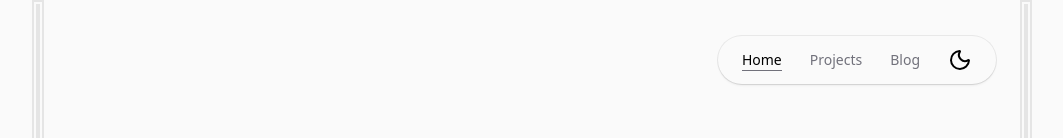
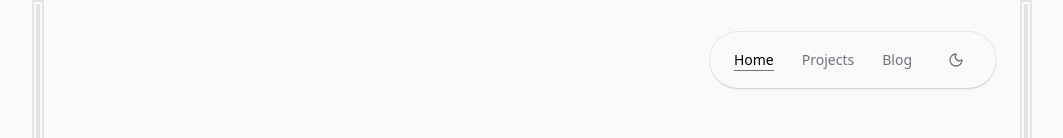
Before and after one commit to waqas60/portfolio, a Next.js app: page / in a window 1280 px wide. Shown: the top 138 px of the page, without its empty margins (108-1171 px from the left). Built offline with nearby package versions, Linux system fonts and the light colour scheme.

Commit message:
add dark mode using next-theme

```diff
--- a/app/layout.tsx
+++ b/app/layout.tsx
@@ -30,7 +30,7 @@ export default function RootLayout({
   children: React.ReactNode;
 }>) {
   return (
-    <html lang="en">
+    <html lang="en" suppressHydrationWarning>
       <body
         className={`${inter.variable} text-foregroundI bg-background mx-auto flex min-h-screen max-w-250 font-sans antialiased`}
       >
--- a/app/page.tsx
+++ b/app/page.tsx
@@ -23,7 +23,7 @@ export default function Home() {
             </div>
           </div>
 
-          <div className="pointer-events-none overflow-hidden rounded-3xl bg-neutral-200 shadow-[0_3px_10px_rgb(0,0,0,0.2)] select-none mr-20">
+          <div className="pointer-events-none mr-20 overflow-hidden rounded-3xl bg-neutral-200 shadow-[0_3px_10px_rgb(0,0,0,0.2)] select-none">
             <Image
               alt=""
               src={"/profile.jpg"}
--- a/components/Navbar.tsx
+++ b/components/Navbar.tsx
@@ -1,8 +1,7 @@
 "use client";
-import { Moon, SunIcon } from "lucide-react";
-import { useTheme } from "next-themes";
 import Link from "next/link";
 import { useState } from "react";
+import ToggleTheme from "@/components/toggle_theme";
 
 const items = [
   { href: "/", title: "Home" },
@@ -12,14 +11,9 @@ const items = [
 
 export default function Navbar() {
   const [active, setActive] = useState("Home");
-  const { theme, setTheme } = useTheme();
-
-  function handleTheme() {
-    setTheme(theme === "dark" ? "light" : "dark");
-  }
 
   return (
-    <div className="flex h-30 items-center justify-end px-6 py-2">
+    <div className=" flex h-30 items-center justify-end px-6 py-2">
       <div>
         <ul className="flex items-center justify-center gap-7 rounded-4xl px-6 py-3 text-sm shadow-[0px_2px_3px_-1px_rgba(0,0,0,0.1),0px_1px_0px_0px_rgba(25,28,33,0.02),0px_0px_0px_1px_rgba(25,28,33,0.08)] dark:border dark:border-neutral-800 dark:bg-neutral-900">
           {items.map((item, index) => {
@@ -37,9 +31,7 @@ export default function Navbar() {
               </li>
             );
           })}
-          <li className="cursor-pointer" onClick={handleTheme}>
-            {theme === "dark" ? <SunIcon /> : <Moon />}
-          </li>
+          <ToggleTheme />
         </ul>
       </div>
     </div>
--- /dev/null
+++ b/components/toggle_theme.jsx
@@ -0,0 +1,23 @@
+import { Moon, SunIcon } from "lucide-react";
+import { useTheme } from "next-themes";
+import { motion } from "motion/react";
+
+export default function ToggleTheme() {
+  const { theme, setTheme, resolvedTheme } = useTheme();
+
+  function handleToggleTheme() {
+    const currentTheme = theme === "system" ? resolvedTheme : theme;
+    setTheme(currentTheme === "dark" ? "light" : "dark");
+  }
+  return (
+    <motion.button
+      whileHover={{ scale: 1.2 }}
+      whileTap={{ scale: 0.95 }}
+      onClick={handleToggleTheme}
+      className="relative flex size-8 cursor-pointer items-center justify-center rounded-md"
+    >
+      <Moon className="absolute inset-0 m-auto size-4 scale-100 text-neutral-500 transition-all duration-300 dark:scale-0 dark:rotate-45" />
+      <SunIcon className="absolute inset-0 m-auto size-4 scale-0 rotate-45 transition-all duration-300 dark:scale-100 dark:rotate-0 dark:text-neutral-200" />
+    </motion.button>
+  );
+}
--- a/package.json
+++ b/package.json
@@ -10,6 +10,7 @@
   },
   "dependencies": {
     "lucide-react": "^0.560.0",
+    "motion": "^12.23.26",
     "next": "^16.1.0",
     "next-themes": "^0.4.6",
     "react": "19.2.1",
```
Also changed, not shown: 1 other file (tests, documents, lock files or other folders).
